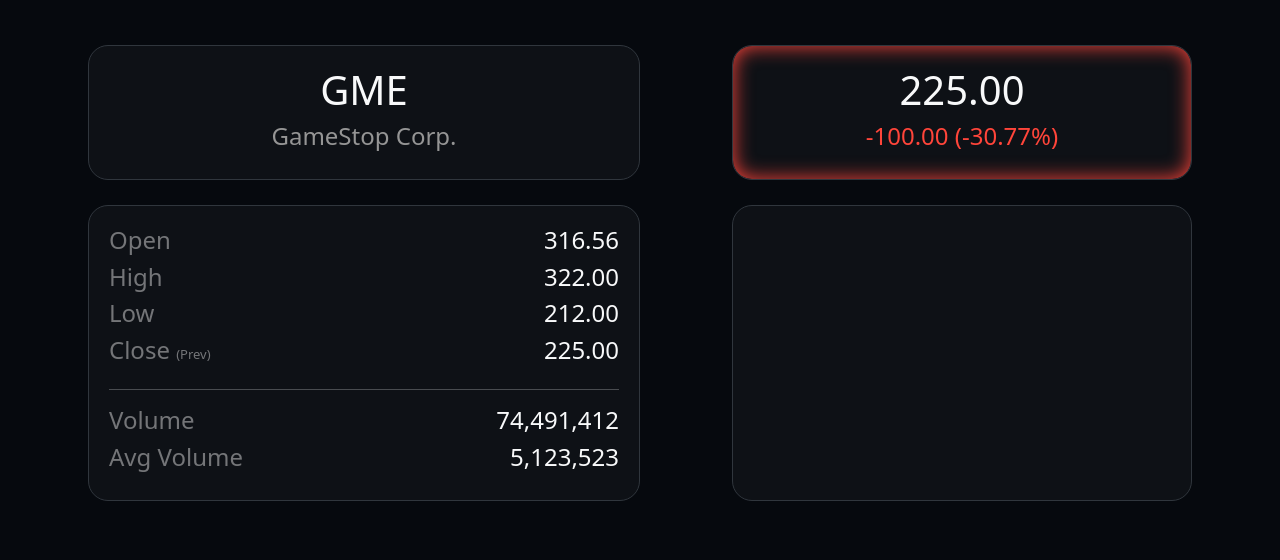
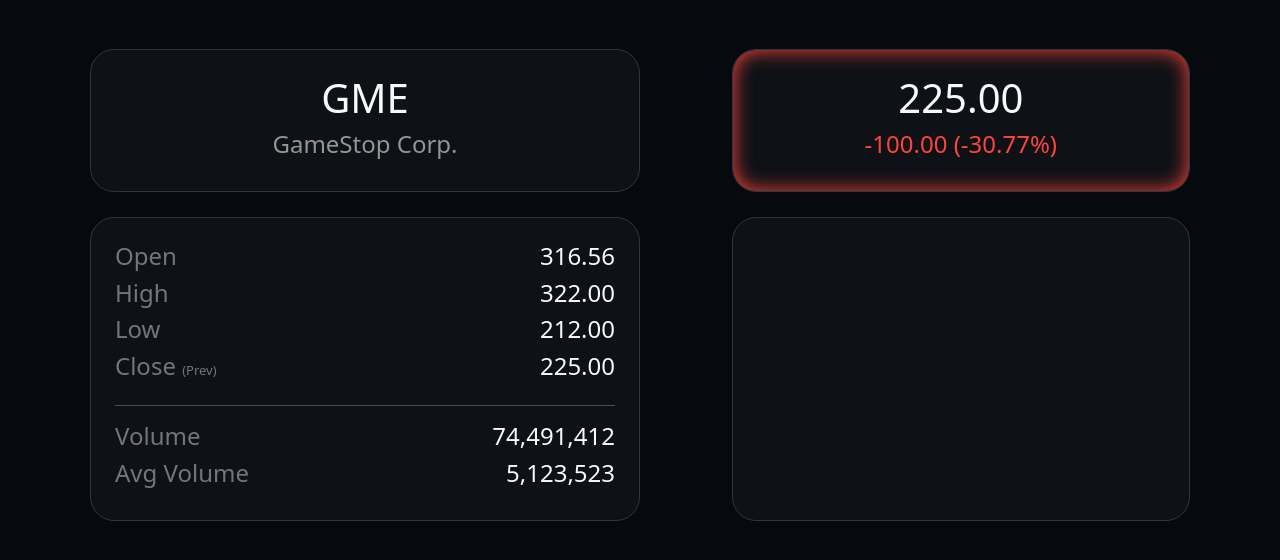
Before and after one commit to BoringStocks/BoringStocks, a Flask app: page / in a window 1280 px wide. Shown: the part 56-616 px from the top of the page. Run offline with Flask 2, Linux system fonts and the light colour scheme.

Commit message:
Minor changes to padding and margin

```diff
--- a/niners/static/css/style.css
+++ b/niners/static/css/style.css
@@ -1,31 +1,33 @@
 .mainPadding {
-    padding: 20px 30px;
+  padding: 24px 32px;
 }
 
 .headContPadding {
-    padding: 20px !important;
+  padding: 24px !important;
 }
 
 .colStyles {
-    border: 1px solid #30363D;
-    border-radius: 20px !important;
-    background-color: #0E1116 !important;
-    padding: 20px !important;
+  border: 1px solid #30363d;
+  border-radius: 24px !important;
+  background-color: #0e1116 !important;
+  padding: 24px !important;
 }
 
 .nav-bg {
-    background-color: #06090E !important;
+  background-color: #06090e !important;
 }
 
-main, body, html {
-    background-color: #06090E !important;
+main,
+body,
+html {
+  background-color: #06090e !important;
 }
 
 .transparent {
-    background-color: transparent !important;
+  background-color: transparent !important;
 }
 
 .x-info-row {
-    display: flex;
-    justify-content: space-between;
+  display: flex;
+  justify-content: space-between;
 }
```
